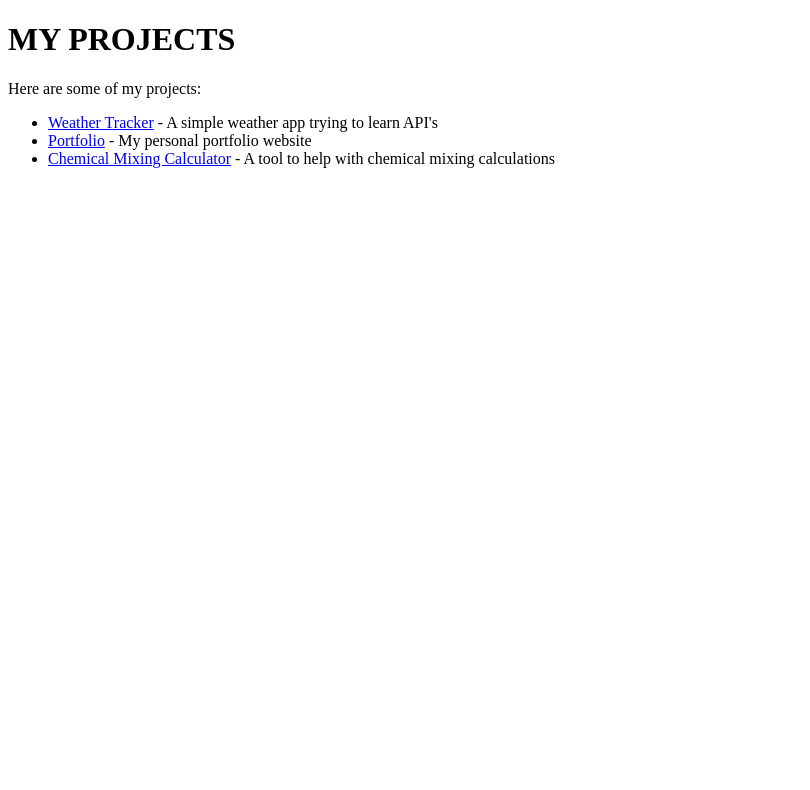
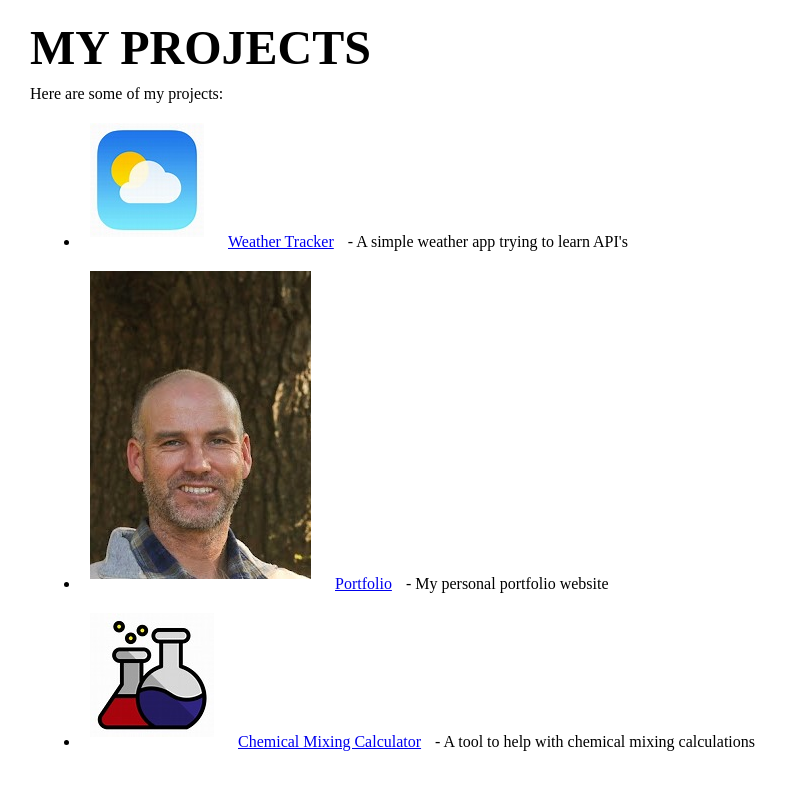
Before and after one commit to CS81Turf/About-Me-HTML, a plain HTML site: page About-Me-HTML/projects.html in a window 1280 px wide. Shown: the whole page, without its empty margins (0-810 px from the left). Drawn offline with Linux system fonts and the light colour scheme.

Commit message:
Added icons to projects.html

```diff
--- a/About-Me-HTML/projects.html
+++ b/About-Me-HTML/projects.html
@@ -3,14 +3,18 @@
 <head>
     <meta charset="UTF-8">
     <meta name="viewport" content="width=device-width, initial-scale=1.0">
+    <link rel="stylesheet" href="/style.css">
     <title>Document</title>
 </head>
 <body>
     <h1>MY PROJECTS</h1>
     <p>Here are some of my projects:</p>
     <ul>
-        <li><a href="https://github.com/CS81Turf/weathertracker">Weather Tracker</a> - A simple weather app trying to learn API's</li>
-        <li><a href="https://github.com/CS81Turf/portfolio">Portfolio</a> - My personal portfolio website</li>
-        <li><a href="https://github.com/CS81Turf/chemical-mixing-calculator">Chemical Mixing Calculator</a> - A tool to help with chemical mixing calculations</li>
+        <li><img src="images/weather_icon.jpg" alt="WeatherTracker app logo showing clouds and sun">
+            <a href="https://github.com/CS81Turf/weathertracker">Weather Tracker</a> - A simple weather app trying to learn API's</li>
+        <li><img src="images/chris_headshot.jpg" alt="Chris Habich's headshot">
+            <a href="https://github.com/CS81Turf/portfolio">Portfolio</a> - My personal portfolio website</li>
+        <li><img src="images/chem_icon.jpg" alt="Chemical Mixing Calculator app logo showing a beaker">
+            <a href="https://github.com/CS81Turf/chemical-mixing-calculator">Chemical Mixing Calculator</a> - A tool to help with chemical mixing calculations</li>
 </body>
 </html>
--- /dev/null
+++ b/About-Me-HTML/style.css
@@ -0,0 +1,8 @@
+* {
+    box-sizing: border-box;
+    margin: 10px;
+}
+
+h1 {
+    font-size: 3rem;
+}
```
Also changed, not shown: About-Me-HTML/index.html (+3 -1 lines), About-Me-HTML/images/chem_icon.jpg (added), About-Me-HTML/images/chris_headshot.jpg (added), About-Me-HTML/images/weather_icon.jpg (added).
